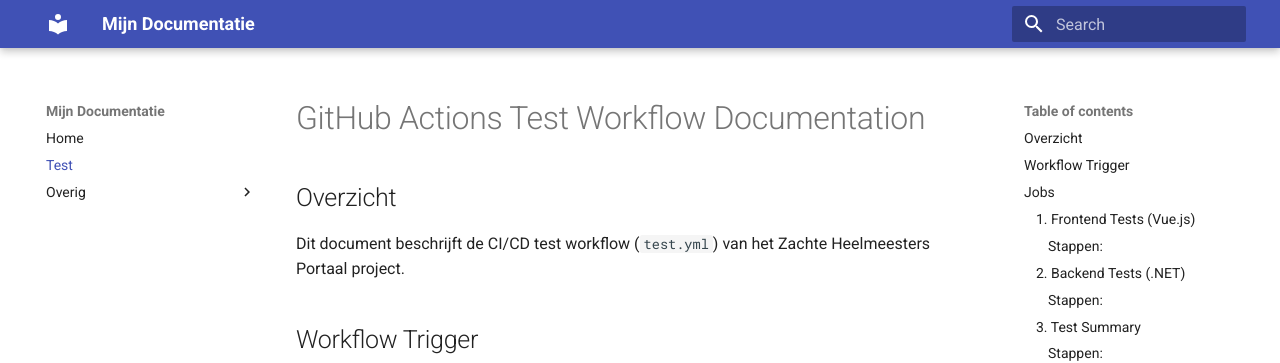
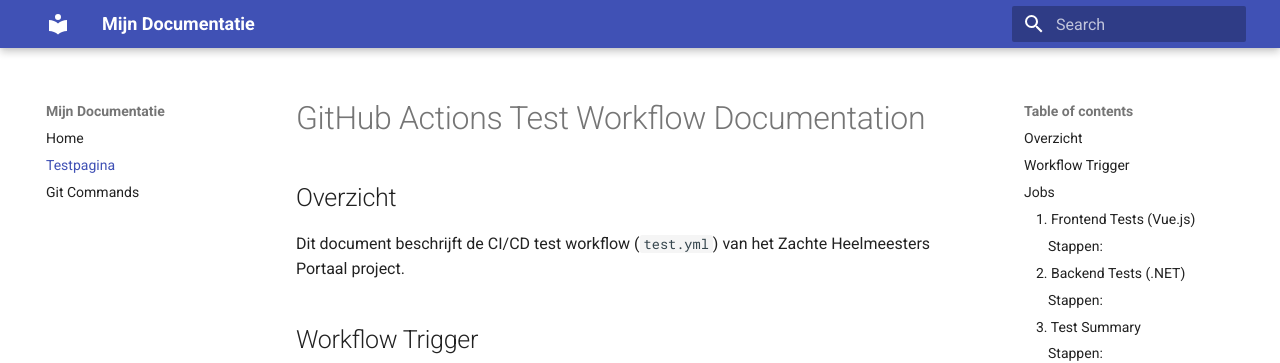
Before and after one commit to Mosweed/git_commands_list, an MkDocs documentation site: the page built from docs/test.md, in a window 1280 px wide. Shown: the top 363 px of the page. Built offline with MkDocs 1.6.1 and Material for MkDocs 9.7.7, drawn with Linux system fonts in a browser that asks for light colours; part of the change alters nothing that is shown.

Commit message:
Update navigation links in mkdocs.yml

```diff
--- a/mkdocs.yml
+++ b/mkdocs.yml
@@ -3,7 +3,6 @@ theme:
   name: material
 
 nav:
-  - Home: README.md
-  - Test: test.md
-  - Overig:
-      - Git Commands: README.md
+  - Home: index.md
+  - Testpagina: test.md
+  - Git Commands: ../README.md
```
